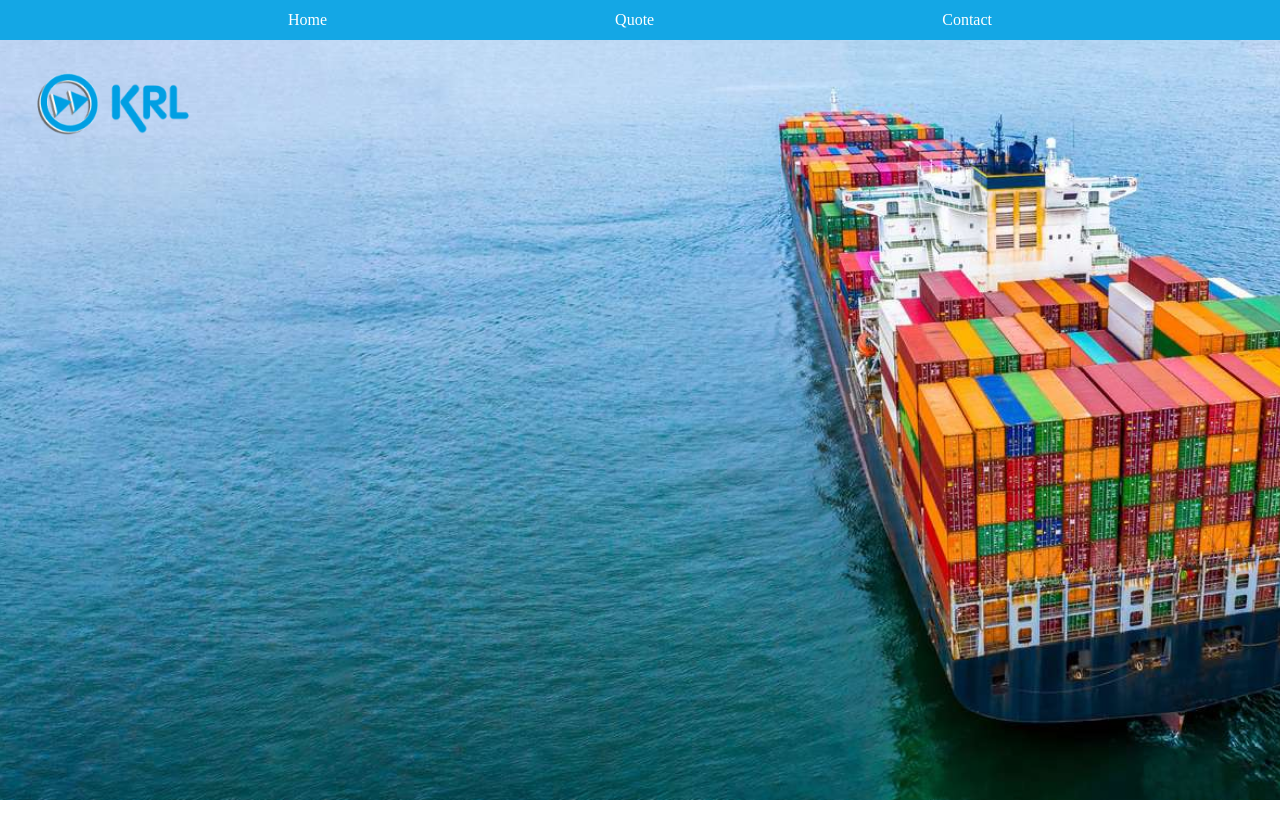
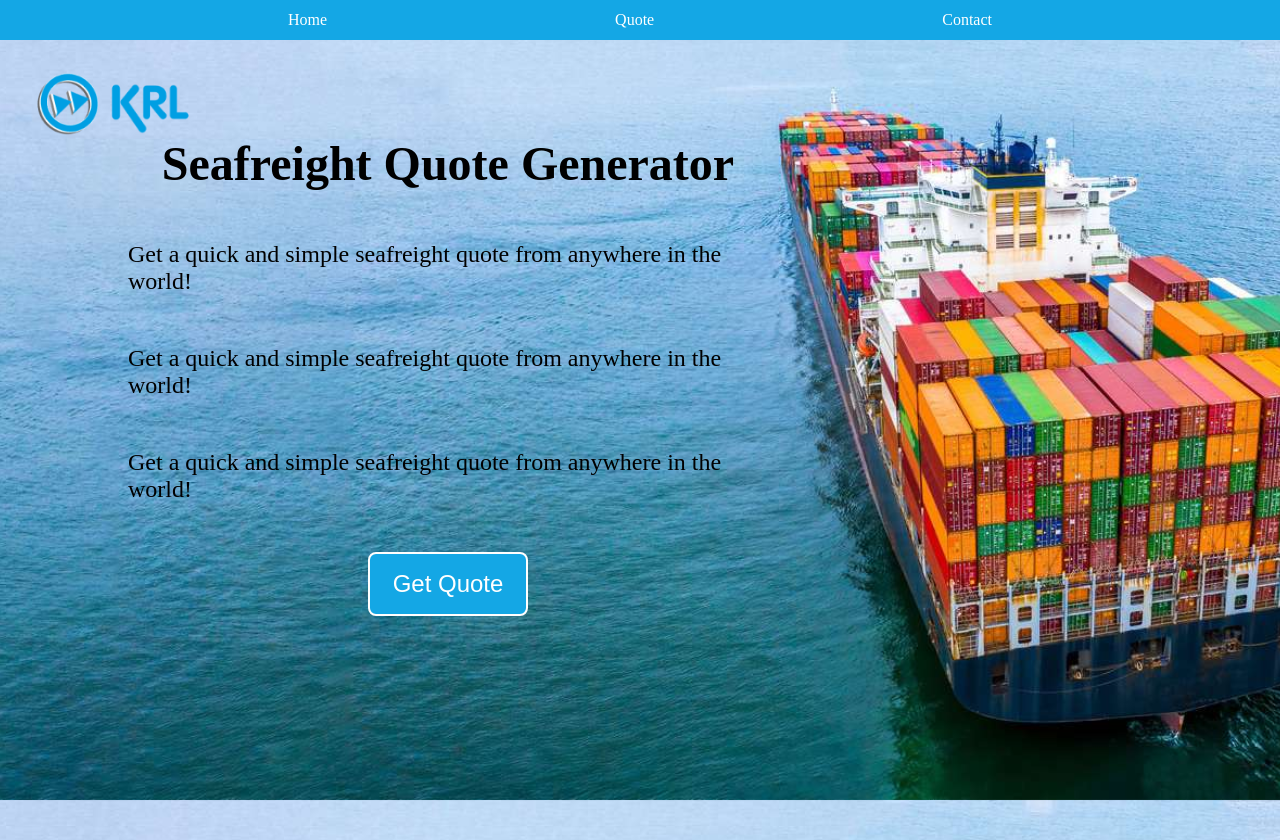
Before and after one commit to PaulGallagher37/quote_generator, a React (Create React App) app: page / in a window 1280 px wide. Before the commit the page ends 800 px from the top, so only its background shows below. Built offline with nearby package versions, Linux system fonts and the light colour scheme.

Commit message:
working on home page

```diff
--- a/package.json
+++ b/package.json
@@ -9,6 +9,7 @@
     "@testing-library/user-event": "^13.5.0",
     "react": "^19.2.0",
     "react-dom": "^19.2.0",
+    "react-router-dom": "^7.9.6",
     "react-scripts": "5.0.1",
     "web-vitals": "^2.1.4"
   },
--- a/src/App.css
+++ b/src/App.css
@@ -1,9 +1,11 @@
+
 * {
   padding: 0;
   margin: 0;
   box-sizing: border-box;
   color: white;
 }
+
 
 body {
   height: 100vh;
@@ -13,6 +15,8 @@ body {
   background-position: center;
   background-repeat: no-repeat;
 }
+
+
 
 /*Navbar CSS*/
 
@@ -32,9 +36,17 @@ body {
   width: 100%;
 }
 
+.navbar-li {
+  cursor: pointer;
+}
+
 
 
 /*Home CSS*/
+
+.home-container {
+  height: 100vh;
+}
 
 .home-logo {
   display: flex;
@@ -42,3 +54,33 @@ body {
   padding-top: 2rem;
   padding-left: 2rem;
 }
+
+.home-text-container {
+  margin-left: 10%;
+  display: flex;
+  flex-direction: column;
+  justify-content: space-between;
+  align-items: center;
+  height: 60%;
+  width: 50%;
+}
+
+.home-h1 {
+  font-size: 3rem;
+  color: black;
+}
+
+.home-p {
+  font-size: 1.5rem;
+  color: black;
+}
+
+.home-button {
+  width: 10rem;
+  height: 4rem;
+  border: solid white 2px;
+  border-radius: 0.5rem;
+  background-color:#14a7e5;
+  cursor: pointer;
+  font-size: 1.5rem;
+}
--- a/src/App.js
+++ b/src/App.js
@@ -1,14 +1,16 @@
 
+import { BrowserRouter, Routes, Route, Link } from 'react-router-dom';
 import './App.css';
 import Home from './components/Home';
 import Navbar from './components/Navbar';
 
+
 function App() {
   return (
-    <div>
-      <Navbar />
-      <Home />
-    </div>
+    <BrowserRouter>
+        <Navbar />
+        <Home />
+    </BrowserRouter>
   );
 }
 
--- a/src/components/Home.js
+++ b/src/components/Home.js
@@ -3,9 +3,16 @@ import logo from "../images/logo-1.png"
 
 function Home() {
     return (
-        <div>
+        <div className="home-container">
             <div className="home-logo">
                 <img src={logo} alt="logo" width="13%"/>
+            </div>
+            <div className="home-text-container">
+                <h1 className="home-h1">Seafreight Quote Generator</h1>
+                <p className="home-p">Get a quick and simple seafreight quote from anywhere in the world!</p>
+                <p className="home-p">Get a quick and simple seafreight quote from anywhere in the world!</p>
+                <p className="home-p">Get a quick and simple seafreight quote from anywhere in the world!</p>
+                <button className="home-button">Get Quote</button>
             </div>
         </div>
     )
--- a/src/components/Navbar.js
+++ b/src/components/Navbar.js
@@ -4,13 +4,13 @@ function Navbar() {
     return (
         <div className="navbar">
             <ul className="navbar-ul">
-                <li>
+                <li className="navbar-li">
                     <p>Home</p>
                 </li>
-                <li>
+                <li className="navbar-li">
                     <p>Quote</p>
                 </li>
-                <li>
+                <li className="navbar-li">
                     <p>Contact</p>
                 </li>
             </ul>
```
Also changed, not shown: 1 other file (tests, documents, lock files or other folders).
